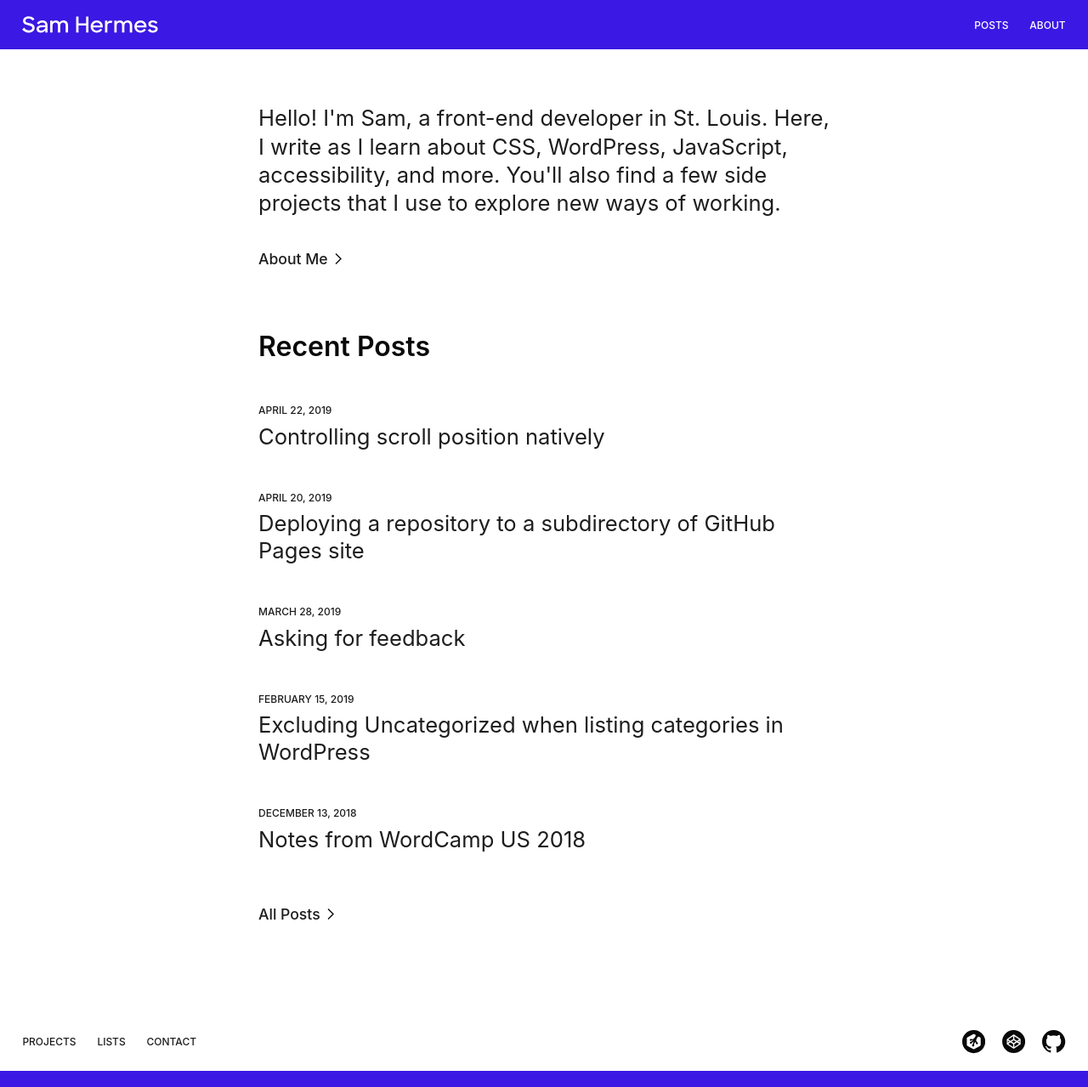
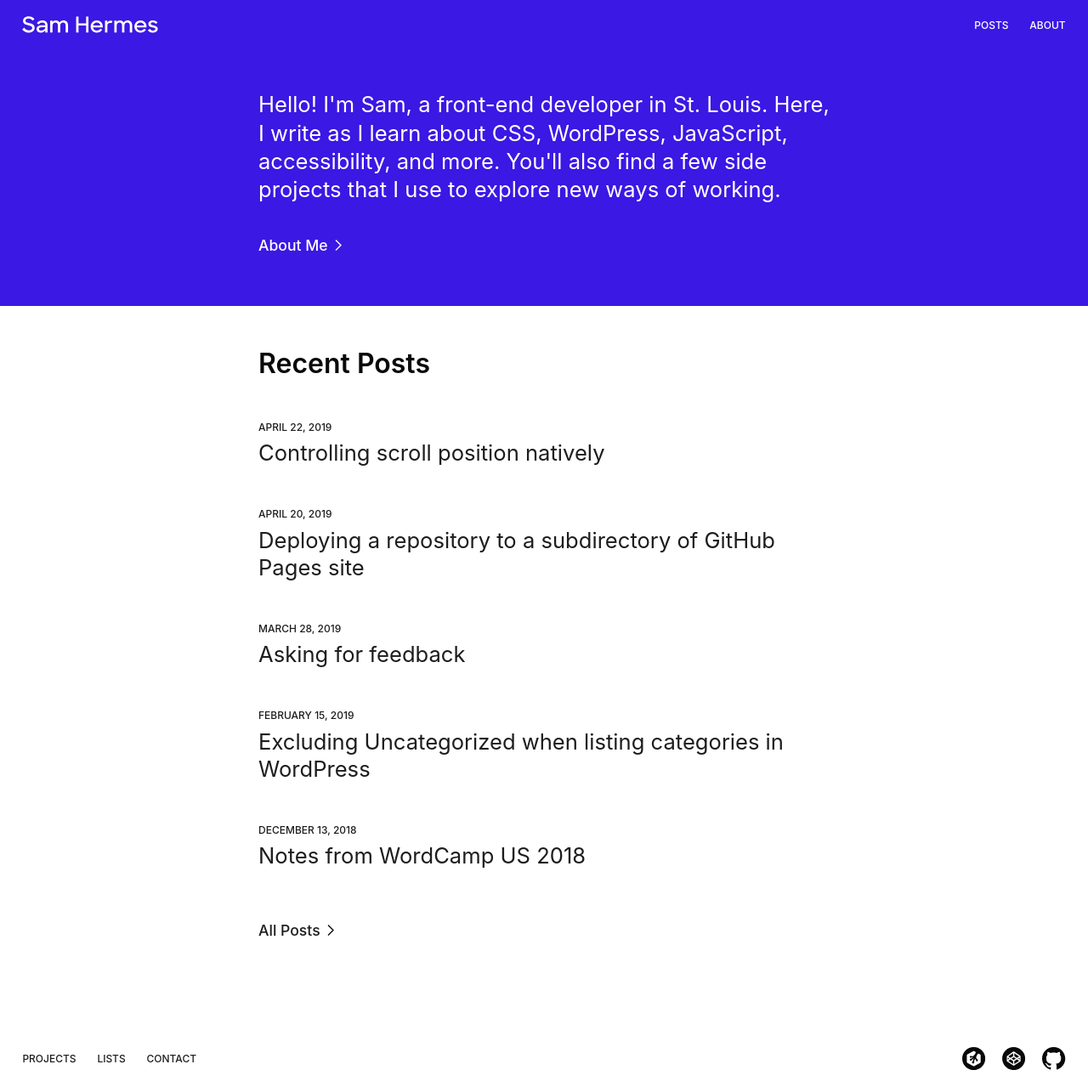
Before and after one commit to samhermes/samhermes.github.io, a Jekyll site: the page built from index.md, in a window 1280 px wide. Shown: the whole page at 85% size. Built offline with Jekyll 4.4.1, drawn with Linux system fonts in a browser that asks for light colours.

Commit message:
Bring back intro background

```diff
--- a/_includes/head.html
+++ b/_includes/head.html
@@ -7,7 +7,7 @@
 <meta name="description"
     content="{% if page.excerpt %}{{ page.excerpt | strip_html | strip_newlines | truncate: 160 }}{% else %}{{ site.description }}{% endif %}">
 
-<link rel="stylesheet" href="/css/main.css?v=1.0.10">
+<link rel="stylesheet" href="/css/main.css?v=1.0.11">
 {% if page.custom_css %}
 <link rel="stylesheet" href="{{ page.custom_css }}.css">
 {% endif %}
--- a/_sass/_home.scss
+++ b/_sass/_home.scss
@@ -4,15 +4,23 @@
     }
 
     .intro {
+        background: #3b18e3;
+        color: #fff;
+        margin-bottom: 2rem;
+
+        @media screen and (min-width: 48em) {
+            margin-bottom: 3rem;
+        }
+
         .intro-text {
             max-width: 42em;
             margin: 0 auto;
-            padding: 2em 0 3em;
+            padding: 2rem 0;
             width: 90%;
             position: relative;
 
             @media screen and (min-width: 48em) {
-                padding: 4em 0 3em;
+                padding: 3rem 0;
             }
         }
 
@@ -30,10 +38,9 @@
         .cta {
             font-size: 1.1rem;
             font-weight: 500;
-            background: #fff;
             padding: 0.65rem 1.2rem 0.65rem 0;
-            border-radius: 1.5rem;
             display: inline-block;
+            color: #fff;
 
             @media screen and (min-width: 48em) {
                 padding: 0.8rem 1.5rem 0.8rem 0;
@@ -47,7 +54,7 @@
                 content: "";
                 height: 13px;
                 width: 8px;
-                background: url("/img/arrow.svg") no-repeat;
+                background: url("/img/arrow-reverse.svg") no-repeat;
                 background-position: center;
                 background-size: cover;
                 margin-top: 0.1rem;
```
Also changed, not shown: img/arrow-reverse.svg (added).
